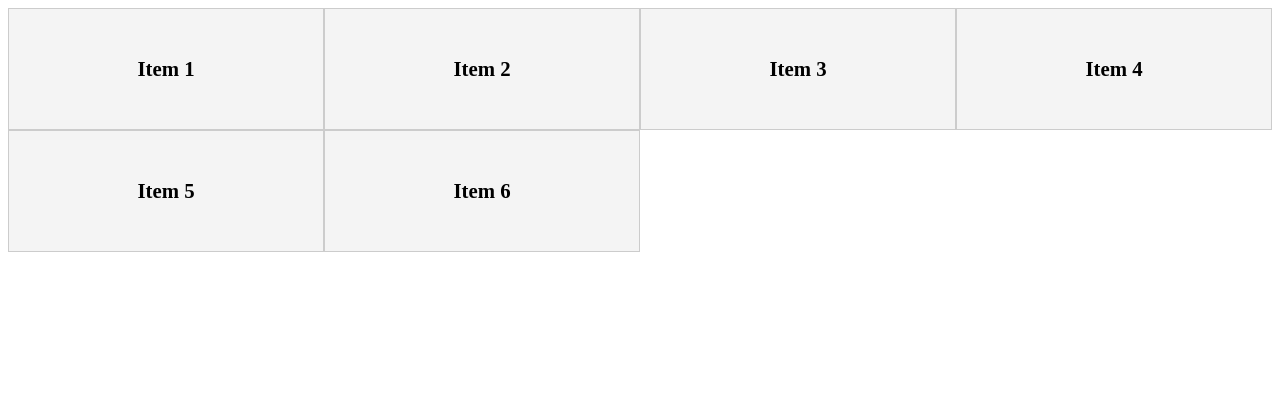
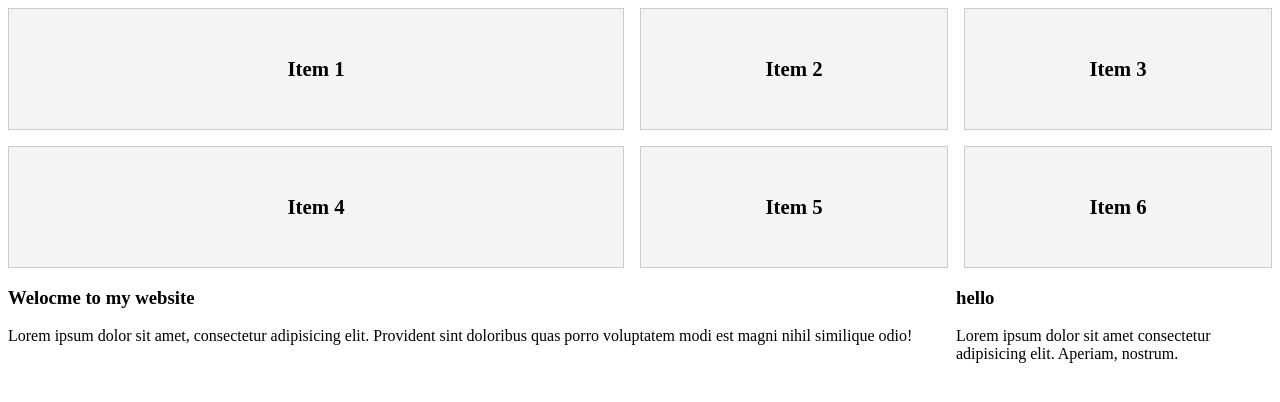
Before and after one commit to ing-arriola/cssGrid, a plain HTML site: page index.html in a window 1280 px wide. Drawn offline with Linux system fonts and the light colour scheme.

Commit message:
Create a simple grid with text

```diff
--- a/index.html
+++ b/index.html
@@ -7,7 +7,10 @@
     <style>
         .grid{
             display: grid;
-            grid-template-columns: auto auto auto auto;
+            /* grid-template-columns: 200px auto 200px; */
+            /* grid-template-columns: repeat(3,auto); */
+            grid-template-columns: 2fr 1fr 1fr;
+            grid-gap: 1rem;
         }
 
         .item{
@@ -17,6 +20,11 @@
             font-size: 1.3rem;
             font-weight: bold;
             text-align: center;
+        }
+        main{
+            display: grid;
+            grid-template-columns: 3fr 1fr;
+            grid: 1.5rem;
         }
 
     </style>
@@ -30,5 +38,17 @@
         <div class="item">Item 5</div>
         <div class="item">Item 6</div>
     </div>
+
+    <main>
+        <section>
+            <h3>Welocme to my website</h3>
+            <p>Lorem ipsum dolor sit amet, consectetur adipisicing elit. Provident sint doloribus quas porro voluptatem modi est magni nihil similique odio!</p>
+        </section>
+        <aside>
+            <h3>hello</h3>
+            <p>Lorem ipsum dolor sit amet consectetur adipisicing elit. Aperiam, nostrum.</p>
+
+        </aside>
+    </main>
 </body>
 </html>
```
